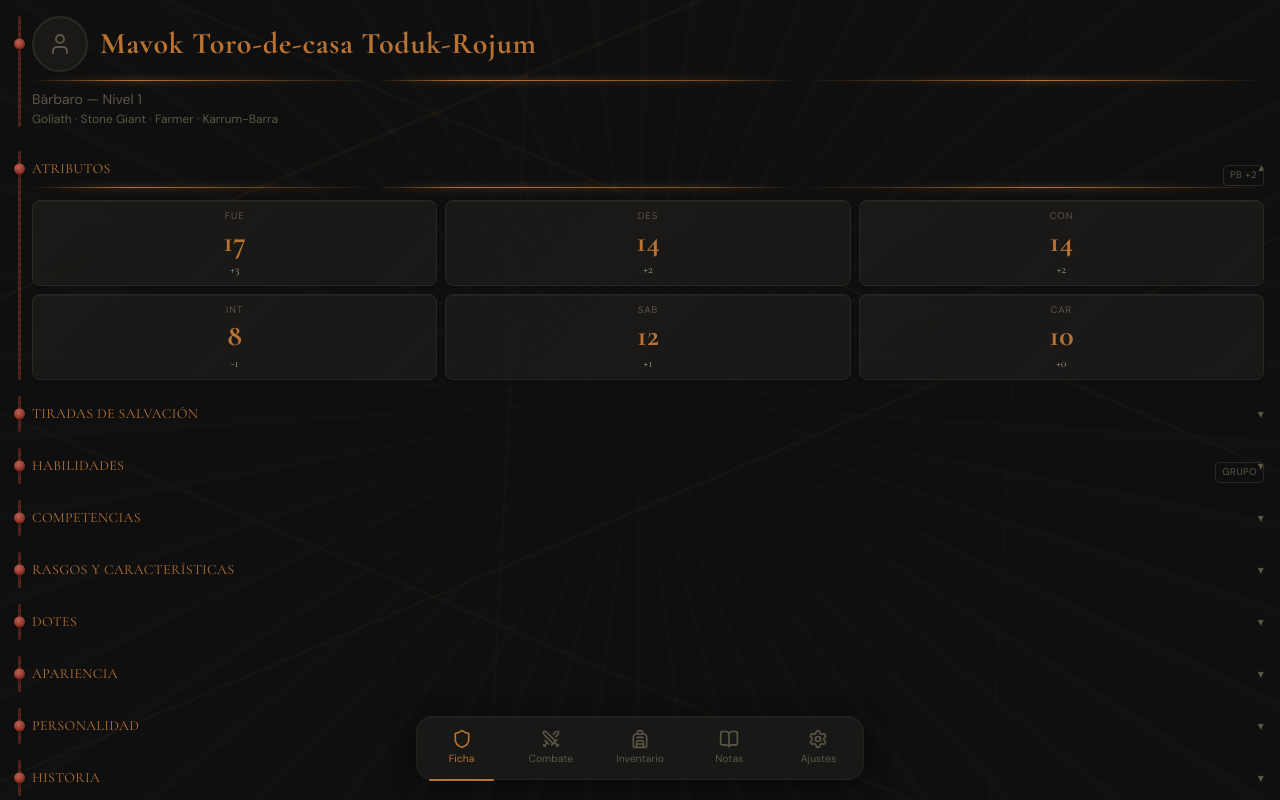
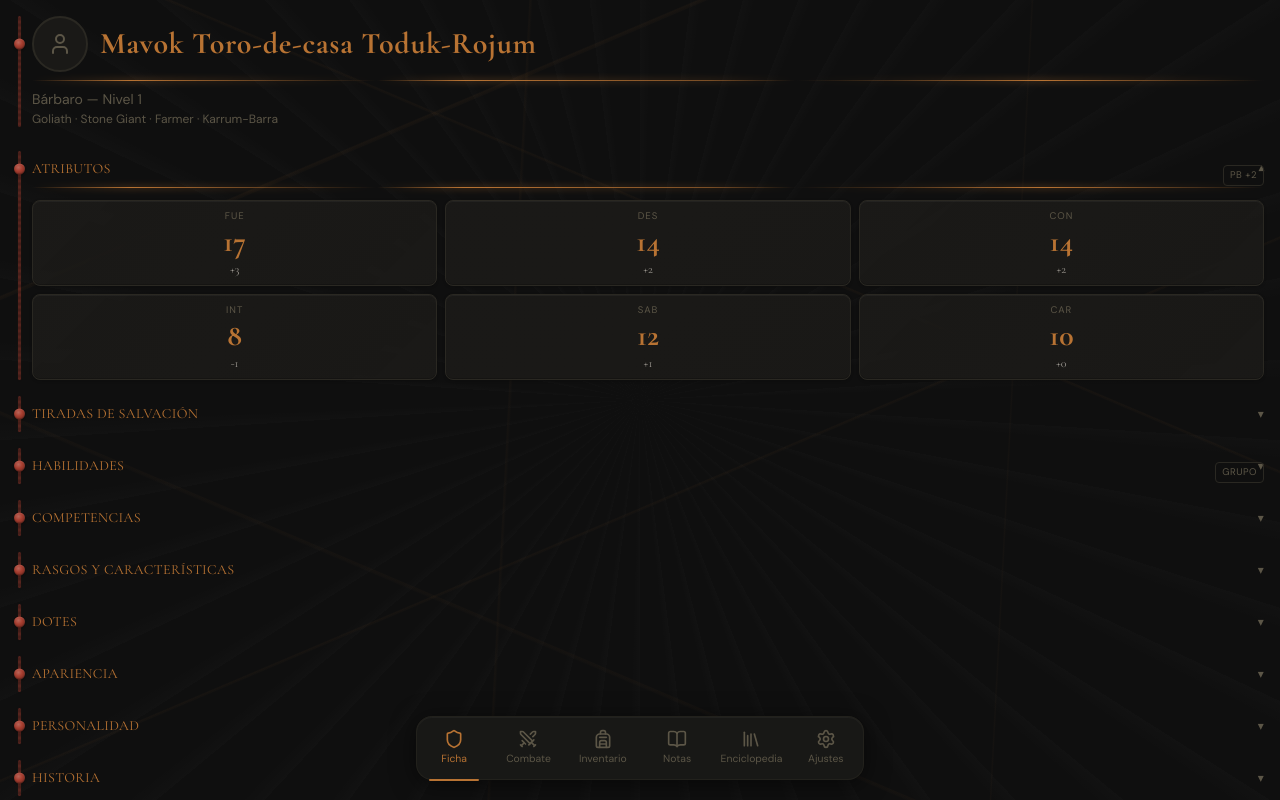
Before and after one commit to Gremiger/mavok, a Next.js app: page / in a window 1280 px wide. Shown: the top 800 px of the page. Built offline with nearby package versions, Linux system fonts and the light colour scheme.

Commit message:
feat: wire EncyclopediaTab into the bottom navigation

```diff
--- a/public/sw.js
+++ b/public/sw.js
@@ -1,4 +1,4 @@
-const STATIC_CACHE = "mavok-6851b4e";
+const STATIC_CACHE = "mavok-44a1376";
 
 self.addEventListener("install", (event) => {
   event.waitUntil(
--- a/src/app/page.tsx
+++ b/src/app/page.tsx
@@ -8,22 +8,24 @@ import { SheetTab } from "@/components/tabs/SheetTab";
 import { CombatTab } from "@/components/tabs/CombatTab";
 import { InventoryTab } from "@/components/tabs/InventoryTab";
 import { NotesTab } from "@/components/tabs/NotesTab";
+import { EncyclopediaTab } from "@/components/tabs/EncyclopediaTab";
 import { SettingsTab } from "@/components/tabs/SettingsTab";
 import { OfflineBadge } from "@/components/OfflineBadge";
 import { Toaster } from "sonner";
-import { Shield, Swords, Backpack, BookOpen, Settings } from "lucide-react";
+import { Shield, Swords, Backpack, BookOpen, Library, Settings } from "lucide-react";
 import { motion, useMotionValue, useTransform, animate } from "framer-motion";
 import type { ReactNode } from "react";
 
-type Tab = "ficha" | "combate" | "inventario" | "notas" | "ajustes";
+type Tab = "ficha" | "combate" | "inventario" | "notas" | "enciclopedia" | "ajustes";
 
-const TAB_ORDER: Tab[] = ["ficha", "combate", "inventario", "notas", "ajustes"];
+const TAB_ORDER: Tab[] = ["ficha", "combate", "inventario", "notas", "enciclopedia", "ajustes"];
 
 const TAB_META: { id: Tab; label: string; icon: ReactNode }[] = [
   { id: "ficha", label: "Ficha", icon: <Shield size={20} /> },
   { id: "combate", label: "Combate", icon: <Swords size={20} /> },
   { id: "inventario", label: "Inventario", icon: <Backpack size={20} /> },
   { id: "notas", label: "Notas", icon: <BookOpen size={20} /> },
+  { id: "enciclopedia", label: "Enciclopedia", icon: <Library size={20} /> },
   { id: "ajustes", label: "Ajustes", icon: <Settings size={20} /> },
 ];
 
@@ -69,6 +71,7 @@ export default function Home() {
     combate: <CombatTab />,
     inventario: <InventoryTab />,
     notas: <NotesTab />,
+    enciclopedia: <EncyclopediaTab />,
     ajustes: <SettingsTab />,
   };
 
```
